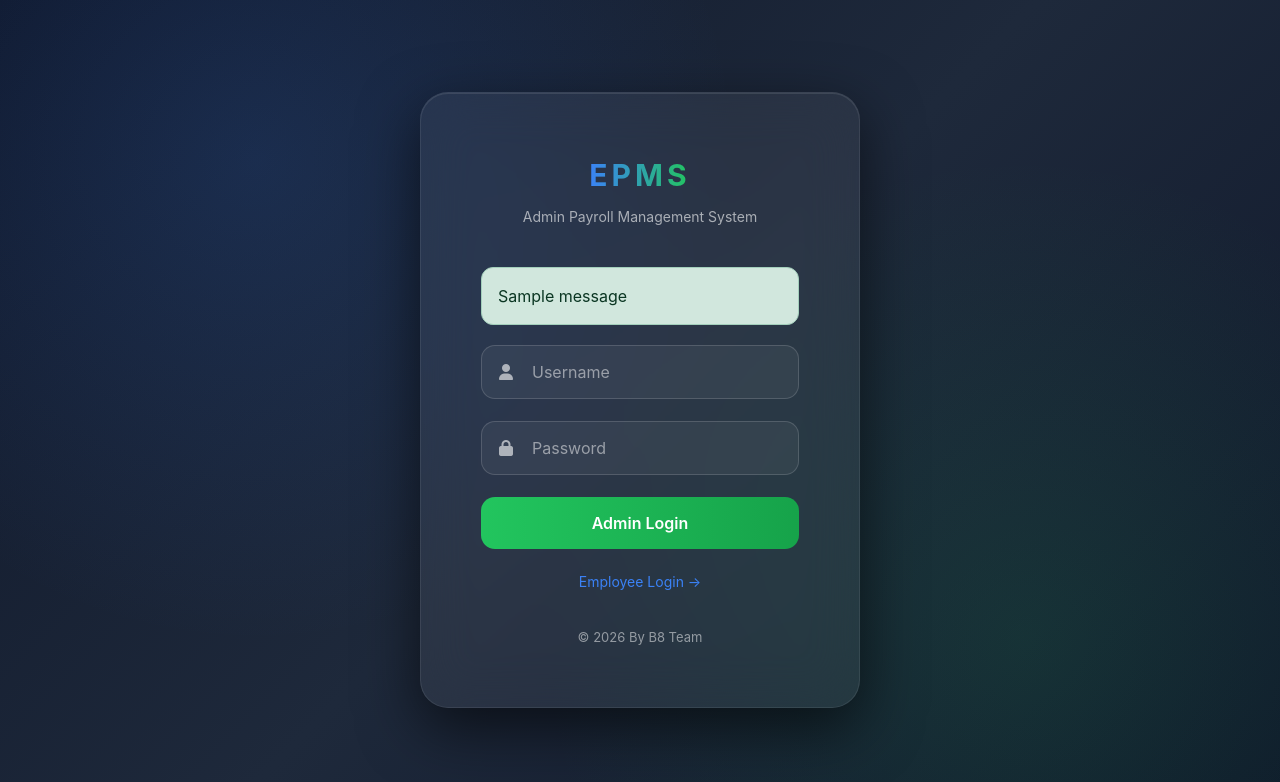
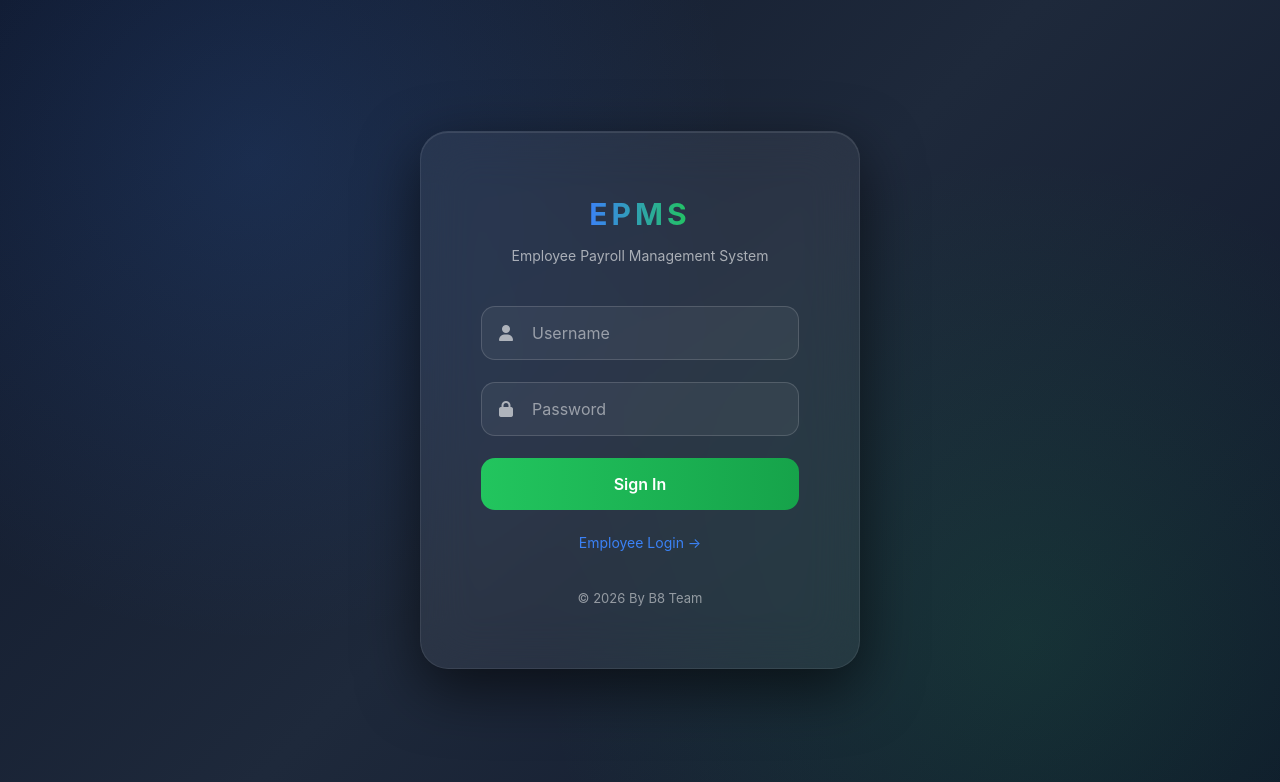
Before and after one commit to AyanMulani/EPMS12, a Flask app: page /login in a window 1280 px wide. Shown: the top 782 px of the page. Run offline with Flask 3, Linux system fonts and the light colour scheme; tables that the repository leaves empty hold one stand-in row (values such as "Sample post"); one stand-in notice (Sample message) is shown.

Commit message:
Update login.html

```diff
--- a/templates/login.html
+++ b/templates/login.html
@@ -2,7 +2,7 @@
 <html>
 <head>
 <meta charset="utf-8">
-<title>EPMS – Admin Login</title>
+<title>EPMS – Secure Login</title>
 <meta name="viewport" content="width=device-width, initial-scale=1">
 
 <link href="https://cdn.jsdelivr.net/npm/bootstrap@5.3.2/dist/css/bootstrap.min.css" rel="stylesheet">
@@ -136,18 +136,6 @@ body{
     text-decoration:underline;
 }
 
-/* ===== Alerts ===== */
-.alert {
-    border-radius:12px;
-    margin-bottom:20px;
-}
-
-.alert-danger {
-    background:rgba(239, 68, 68, 0.2);
-    color:#ef4444;
-    border:none;
-}
-
 </style>
 </head>
 
@@ -160,16 +148,8 @@ body{
     </div>
 
     <div class="subtitle">
-        Admin Payroll Management System
+        Employee Payroll Management System
     </div>
-
-    {% with messages = get_flashed_messages(with_categories=true) %}
-        {% if messages %}
-            {% for category, message in messages %}
-                <div class="alert alert-{{ category }}">{{ message }}</div>
-            {% endfor %}
-        {% endif %}
-    {% endwith %}
 
     <form method="POST" action="{{ url_for('login') }}">
 
@@ -183,7 +163,7 @@ body{
             <input type="password" name="password" class="form-control" placeholder="Password" required>
         </div>
 
-        <button class="btn-login">Admin Login</button>
+        <button class="btn-login">Sign In</button>
 
     </form>
 
```
